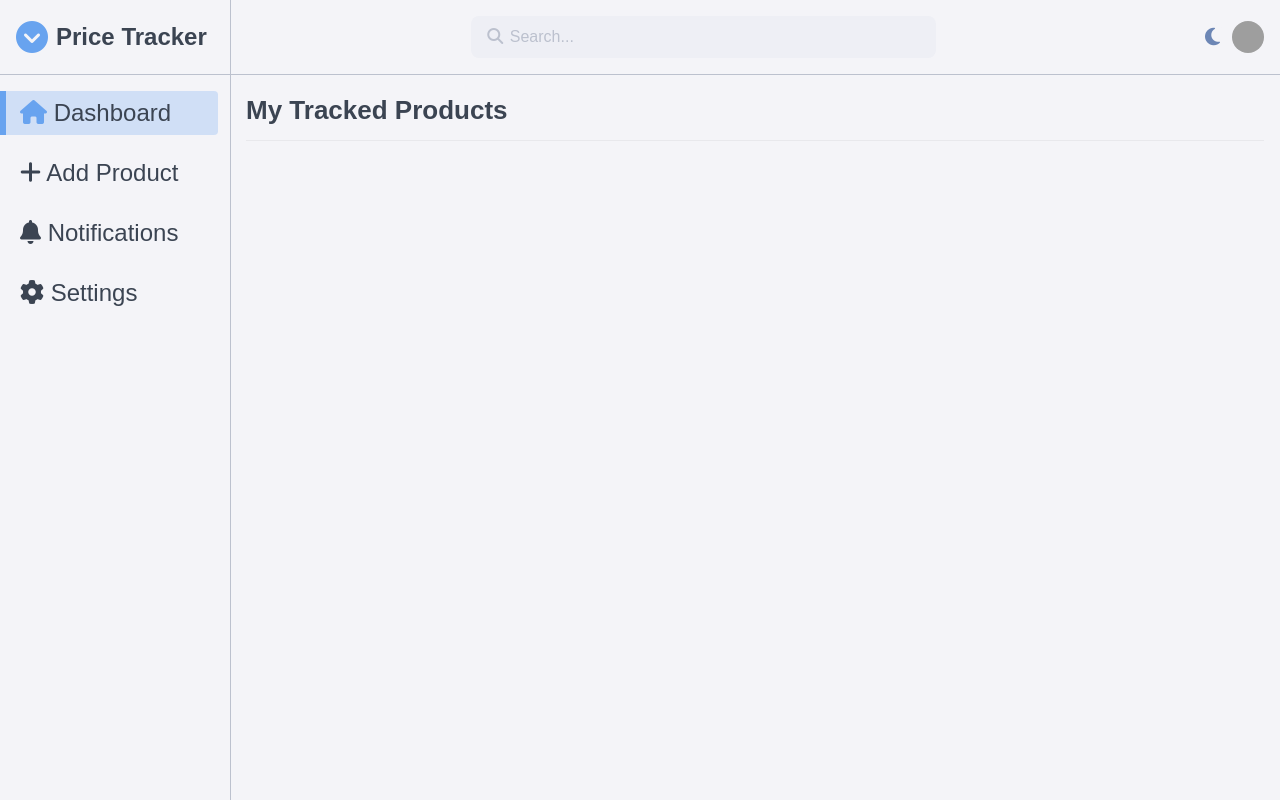
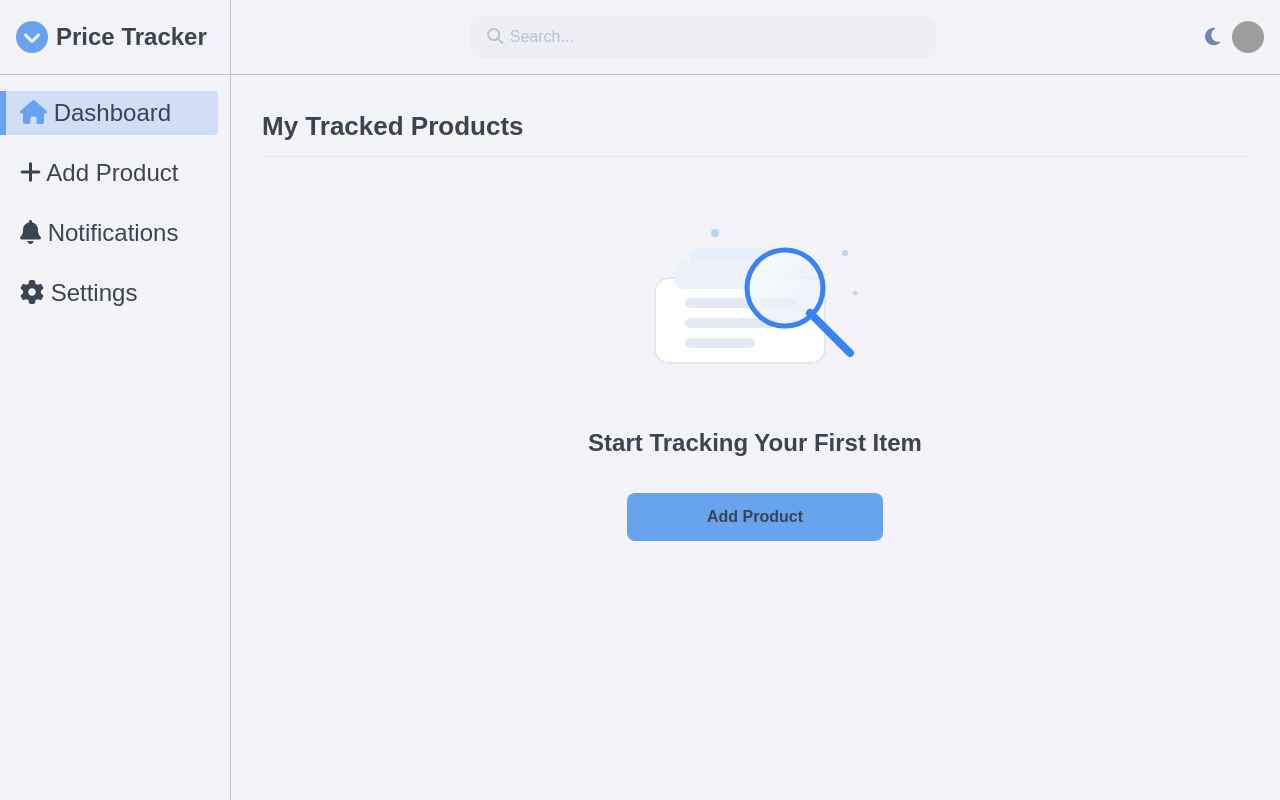
Before and after one commit to ToastFreak777/Price-Tracker, a Flask app: template ptracker/templates/main/home.html in a window 1280 px wide. Run offline with Flask 3, Linux system fonts and the light colour scheme; the template is opened without the code that fills it, so the values that code supplies are empty; the visitor is signed in with stand-in values (Sample User, id 1); some libraries are stand-ins or nearby versions; grey boxes are pictures that could not be loaded.

Commit message:
feat: dashboard/home page

```diff
--- a/ptracker/main/routes.py
+++ b/ptracker/main/routes.py
@@ -3,7 +3,7 @@ from flask import Blueprint, render_template
 main_bp = Blueprint("main", __name__)
 
 product = {"name": "Sony WH-1000XM4", "price": 299.99, "price_drop": 8.0}
-products = [product for _ in range(5)]
+products = [product for _ in range(0)]
 
 
 @main_bp.route("/")
--- a/ptracker/static/style.css
+++ b/ptracker/static/style.css
@@ -2,6 +2,7 @@
   color-scheme: light;
   --color-bg-primary: #fcfbfc;
   --color-bg-secondary: #f4f4f8;
+  --color-bg-accent: #68a3ef;
   --color-searchbar: #eeeff5;
   --color-placeholder: #bcc1ce;
   --color-text: #3b4452;
@@ -61,7 +62,7 @@ body {
 .header__menu-toggle .fa-close,
 .header__menu-toggle .fa-circle-chevron-down {
   font-size: 32px;
-  color: #68a3ef;
+  color: var(--color-bg-accent);
   cursor: pointer;
 }
 
@@ -176,8 +177,6 @@ body {
   width: 100%;
   height: 100%;
 
-  transition: left 0.6s ease;
-
   border-top: 1px solid var(--color-placeholder);
 
   @media (min-width: 768px) {
@@ -247,7 +246,7 @@ body {
   top: 0;
   width: 6px;
   height: 100%;
-  background: #68a3ef;
+  background: var(--color-bg-accent);
 }
 
 /* .sidebar__item:hover::before {
@@ -261,7 +260,7 @@ body {
 } */
 
 .sidebar__item.active .nav__link i {
-  color: #68a3ef;
+  color: var(--color-bg-accent);
 
   transition: none;
 }
@@ -287,7 +286,7 @@ body {
   flex-direction: column;
   gap: 1rem;
 
-  padding: 1rem;
+  padding: 2rem;
 }
 
 .content__title {
@@ -297,8 +296,45 @@ body {
   border-bottom: 1px solid rgba(127.5, 127.5, 127.5, 0.1);
 }
 
+.cards {
+  display: grid;
+  grid-template-rows: auto;
+  gap: 1rem;
+
+  @media (min-width: 768px) {
+    grid-template-columns: repeat(4, auto);
+  }
+}
+
+.cards-empty {
+  display: flex;
+  flex-direction: column;
+  justify-content: center;
+  align-items: center;
+  gap: 2rem;
+}
+
+.cards-empty p {
+  font-size: 1.25em;
+  font-weight: bold;
+
+  @media (min-width: 768px) {
+    font-size: 1.5em;
+  }
+}
+
+.cards-empty a {
+  color: var(--color-text);
+  background-color: var(--color-bg-accent);
+  border-radius: 0.5rem;
+  text-decoration: none;
+  font-weight: bold;
+  padding: 0.75rem 5rem;
+}
+
 .card {
   display: flex;
+  justify-content: space-between;
 
   padding: 1rem;
   box-shadow: 0 2px 4px rgba(0, 0, 0, 0.1);
@@ -357,4 +393,12 @@ img {
     color 0.3s linear,
     border-color 0.3s linear;
 }
+
+.sidebar {
+  transition:
+    left 0.6s ease,
+    background-color 0.3s linear,
+    color 0.3s linear,
+    border-color 0.3s linear;
+}
 /* #endregion */
--- a/ptracker/templates/main/home.html
+++ b/ptracker/templates/main/home.html
@@ -1,6 +1,48 @@
 {% extends 'layout.html' %} {% block content %}
   <h1 class="content__title">My Tracked Products</h1>
 
+  {% if not products %}
+  <div class="cards-empty">
+      <svg width="320" height="220" viewBox="0 0 320 220" fill="none" xmlns="http://www.w3.org/2000/svg">
+  <!-- Background subtle glow -->
+  <defs>
+    <linearGradient id="folderGrad" x1="0" y1="0" x2="0" y2="1">
+      <stop offset="0%" stop-color="#F4F7FB"/>
+      <stop offset="100%" stop-color="#E6ECF5"/>
+    </linearGradient>
+    <linearGradient id="glassGrad" x1="0" y1="0" x2="1" y2="1">
+      <stop offset="0%" stop-color="#FFFFFF" stop-opacity="0.9"/>
+      <stop offset="100%" stop-color="#DDE6F3" stop-opacity="0.6"/>
+    </linearGradient>
+  </defs>
+
+  <!-- Back Folder -->
+  <rect x="80" y="90" width="150" height="80" rx="12" fill="url(#folderGrad)" />
+  <rect x="95" y="75" width="80" height="25" rx="8" fill="#E9EFF8" />
+
+  <!-- Front Folder -->
+  <rect x="60" y="105" width="170" height="85" rx="14" fill="#FFFFFF" stroke="#E2E8F0" stroke-width="2"/>
+  <rect x="80" y="88" width="90" height="28" rx="8" fill="#EDF2FA" />
+
+  <!-- Folder Lines -->
+  <rect x="90" y="125" width="110" height="10" rx="5" fill="#E5EAF2"/>
+  <rect x="90" y="145" width="90" height="10" rx="5" fill="#E5EAF2"/>
+  <rect x="90" y="165" width="70" height="10" rx="5" fill="#E5EAF2"/>
+
+  <!-- Magnifying Glass -->
+  <circle cx="190" cy="115" r="38" fill="url(#glassGrad)" stroke="#3B82F6" stroke-width="5"/>
+  <line x1="215" y1="140" x2="255" y2="180" stroke="#3B82F6" stroke-width="8" stroke-linecap="round"/>
+
+  <!-- Subtle sparkle dots -->
+  <circle cx="120" cy="60" r="4" fill="#3B82F6" opacity="0.3"/>
+  <circle cx="250" cy="80" r="3" fill="#3B82F6" opacity="0.3"/>
+  <circle cx="260" cy="120" r="2.5" fill="#3B82F6" opacity="0.25"/>
+  </svg>
+  <p>Start Tracking Your First Item</p>
+  <a href="/">Add Product</a>
+  </div>
+  {% else %}
+  <div class="cards">
   {% for product in products %}
   <div class="card">
     <div class="card__details">
@@ -16,5 +58,7 @@
     </div>
   </div>
   {% endfor %}
+  </div>
+  {% endif %}
 </main>
 {% endblock content %}
```
